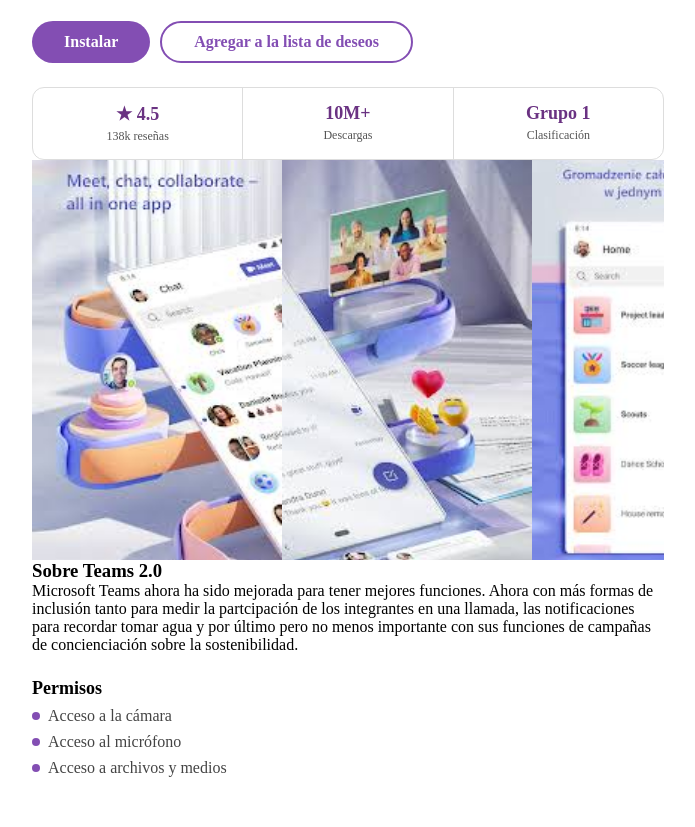
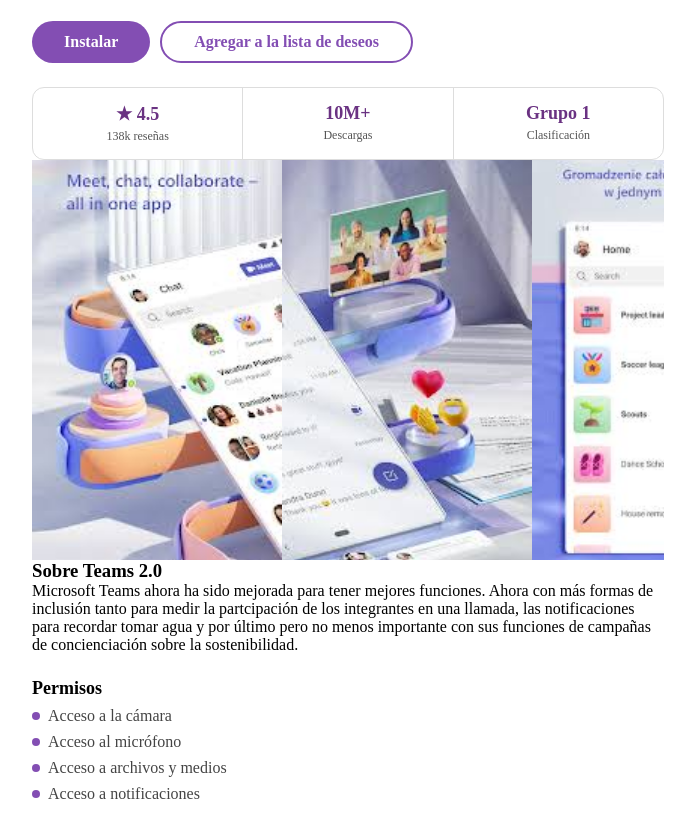
Before and after one commit to Alexlex2205/Teams2.0, a plain HTML site: page index.html in a window 1280 px wide. Shown: the part 107-934 px from the top of the page, without its empty margins (292-987 px from the left). Before the commit the page ends 908 px from the top, so only its background shows below. Drawn offline with Linux system fonts and the light colour scheme.

Commit message:
toque final

```diff
--- a/index.html
+++ b/index.html
@@ -59,6 +59,7 @@
     <li> Acceso a la cámara </li>
     <li> Acceso al micrófono </li>
     <li> Acceso a archivos y medios </li>
+    <li> Acceso a notificaciones </li>
   </ul>
 </div>
 </body>
```
